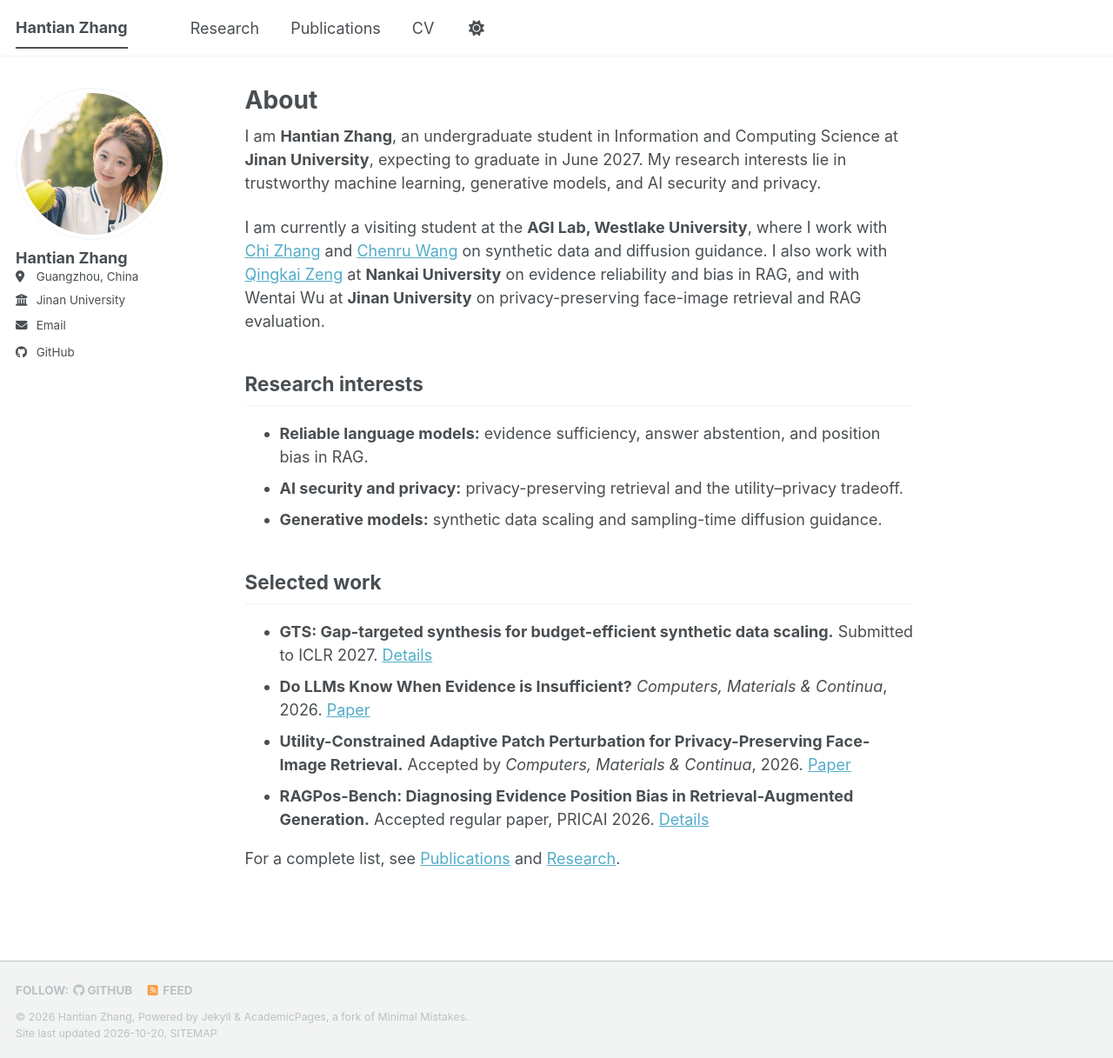
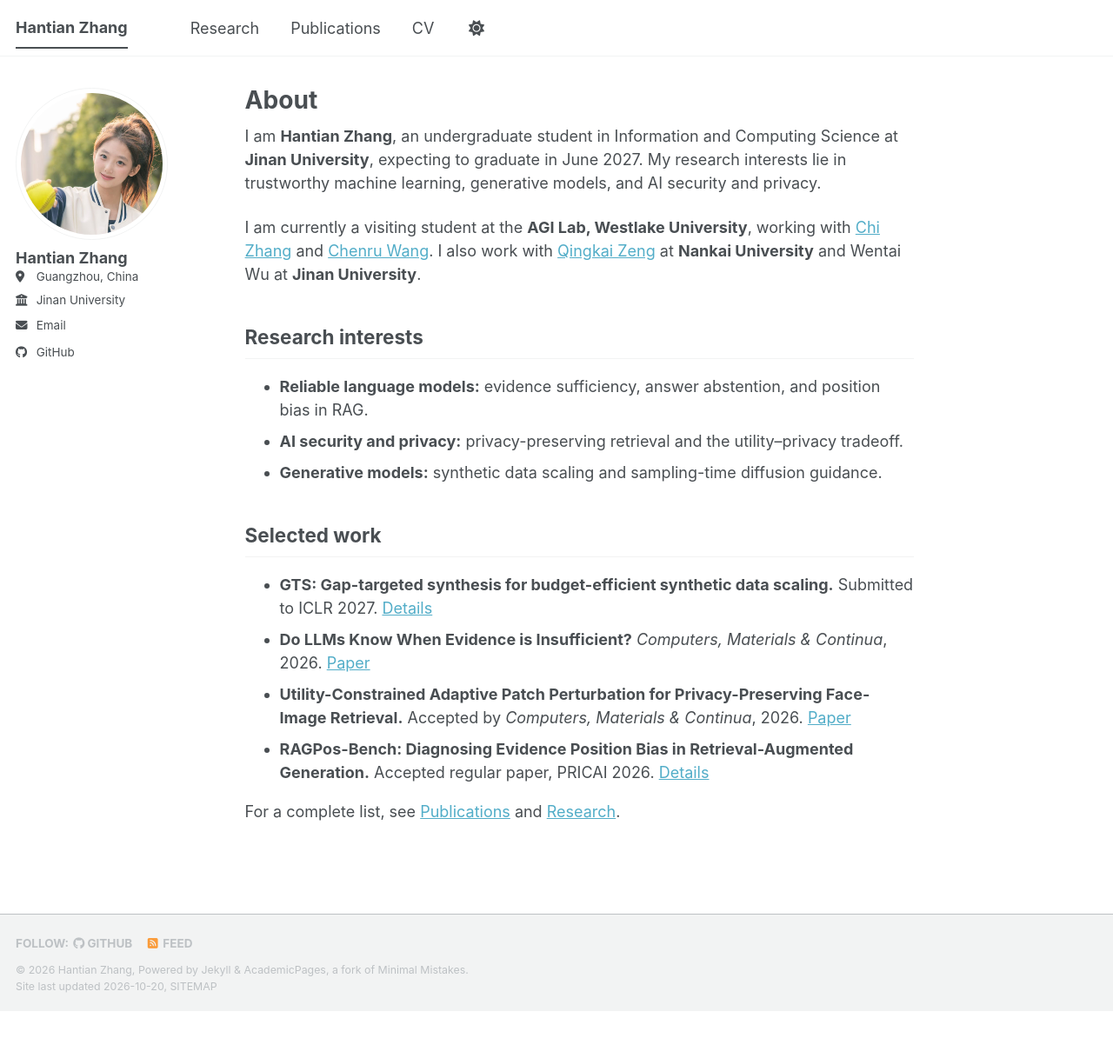
Before and after one commit to zht2005/zht2005.github.io, a Jekyll site: the page built from _pages/about.md, in a window 1280 px wide and 1217 px high. Shown: the whole window at 87% size. Built offline with Jekyll 4.4.1, drawn with Linux system fonts in a browser that asks for light colours; a style sheet for code colours, icons or effects is not loaded.

Commit message:
Simplify homepage research experience summary

```diff
--- a/_pages/about.md
+++ b/_pages/about.md
@@ -7,7 +7,7 @@ author_profile: true
 
 I am **Hantian Zhang**, an undergraduate student in Information and Computing Science at **Jinan University**, expecting to graduate in June 2027. My research interests lie in trustworthy machine learning, generative models, and AI security and privacy.
 
-I am currently a visiting student at the **AGI Lab, Westlake University**, where I work with [Chi Zhang](https://icoz69.github.io/) and [Chenru Wang](https://winterccc.github.io/) on synthetic data and diffusion guidance. I also work with [Qingkai Zeng](https://qingkaizeng.github.io/) at **Nankai University** on evidence reliability and bias in RAG, and with Wentai Wu at **Jinan University** on privacy-preserving face-image retrieval and RAG evaluation.
+I am currently a visiting student at the **AGI Lab, Westlake University**, working with [Chi Zhang](https://icoz69.github.io/) and [Chenru Wang](https://winterccc.github.io/). I also work with [Qingkai Zeng](https://qingkaizeng.github.io/) at **Nankai University** and Wentai Wu at **Jinan University**.
 
 ## Research interests
 
```
